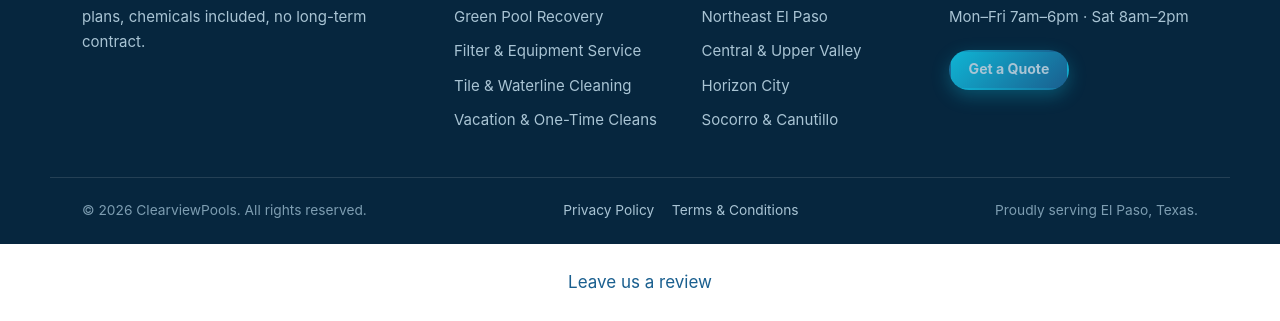
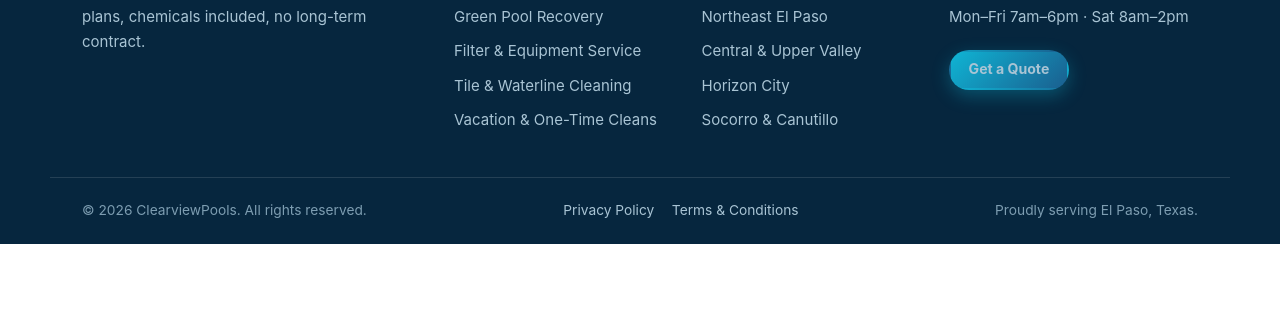
Before and after one commit to hmseeb/site-clearviewpools-ea7a, a plain HTML site: page blog/index.html in a window 1280 px wide. Shown: the part 2904-3225 px from the top of the page. After the commit the page ends 3148 px from the top, so only its background shows below. Drawn offline with Linux system fonts and the light colour scheme.

Commit message:
chore: update blog

```diff
--- a/blog/index.html
+++ b/blog/index.html
@@ -137,6 +137,5 @@
     <p>Proudly serving El Paso, Texas.</p>
   </div>
 </footer>
-<p data-lv-review="1" style="text-align:center;margin:24px 0"><a href="/review">Leave us a review</a></p>
 </body>
 </html>
```
Also changed, not shown: blog/pool-cleaning-before-a-party/index.html (+0 -1 lines), blog/pool-cleaning-for-a-neglected-pool/index.html (+0 -1 lines), blog/pool-cleaning-quote-from-a-photo/index.html (+0 -1 lines), blog/pool-quote/index.html (+0 -1 lines), blog/pool-service-for-a-vacation/index.html (+0 -1 lines), blog/pool-service-for-dust-storms-and-monsoon-season/index.html (+0 -1 lines), blog/pool-service-for-dust-storms-el-paso/index.html (+0 -1 lines), blog/pool-service-for-equipment-problems-el-paso/index.html (+0 -1 lines), blog/pool-service-openings/index.html (+0 -1 lines), blog/pool-service-steps/index.html (+0 -1 lines), blog/same-technician-each-week/index.html (+0 -1 lines), blog/weekly-pool-cleaning-plan/index.html (+0 -1 lines), blog/weekly-pool-cleaning-service-el-paso/index.html (+0 -1 lines).
